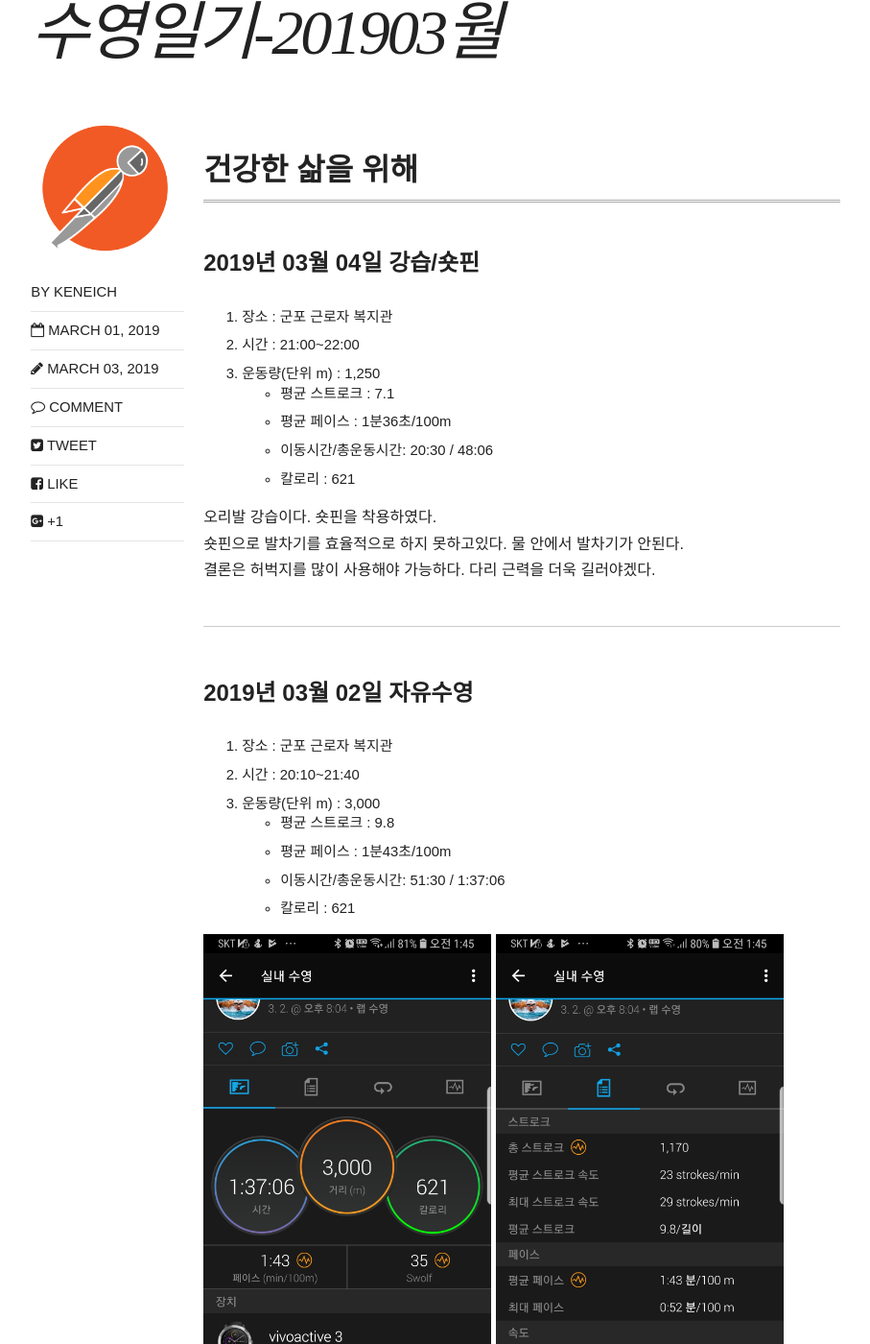
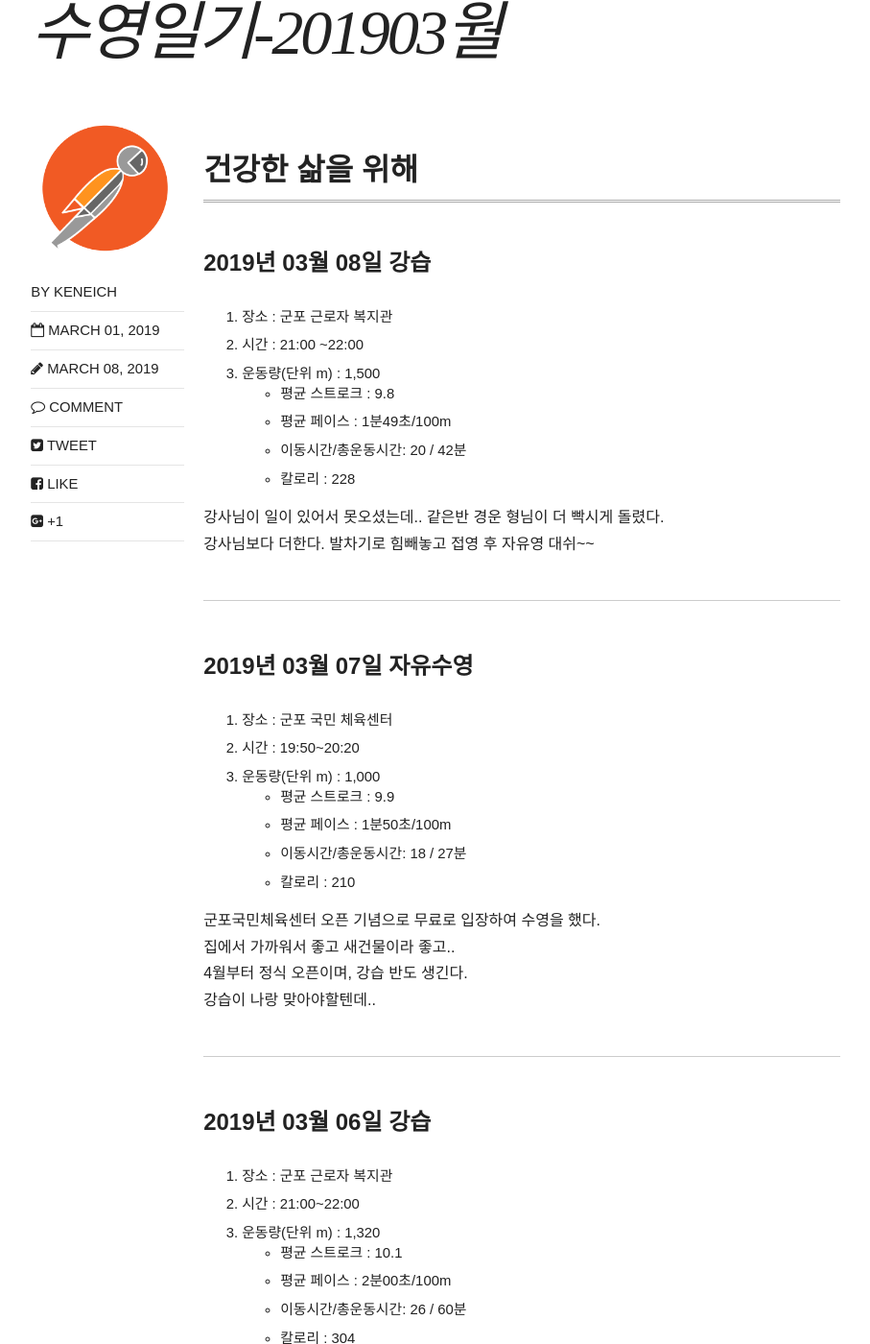
Before and after one commit to keneich/keneich.github.io, a Jekyll site: the page built from _posts/blog/2019-03-01-swimming.md, in a window 1280 px wide and 1400 px high, scrolled down 828 px. Shown: the whole window at 96% size, without its empty margins (186-1093 px from the left). Built offline with Jekyll 4.4.1, drawn with Linux system fonts in a browser that asks for light colours; nearby versions of some CDN libraries; comment, search, counter and statistics services are not loaded; some of the changed text lies outside the part shown.

Commit message:
0308 commit

```diff
--- a/_posts/blog/2019-03-01-swimming.md
+++ b/_posts/blog/2019-03-01-swimming.md
@@ -5,7 +5,7 @@ categories: blog
 title: "수영일기-201903월"
 excerpt: "2019년 3월의 수영을 기록한다."
 date: 2019-03-01 00:05:27
-modified: 2019-03-03 00:05:27
+modified: 2019-03-08 00:05:27
 tags: [swim]
 image:
   feature: 2019-02-27-swimming0227/swim01.png
@@ -13,6 +13,61 @@ share: true
 sitemap: true
 ---
 # 건강한 삶을 위해
+
+### 2019년 03월 08일 강습
+1. 장소 : 군포 근로자 복지관
+2. 시간 : 21:00 ~22:00
+3. 운동량(단위 m) : 1,500
+  - 평균 스트로크 : 9.8
+  - 평균 페이스 : 1분49초/100m
+  - 이동시간/총운동시간: 20 / 42분
+  - 칼로리 : 228
+
+강사님이 일이 있어서 못오셨는데.. 같은반 경운 형님이 더 빡시게 돌렸다.
+강사님보다 더한다. 발차기로 힘빼놓고 접영 후 자유영 대쉬~~
+
+---
+
+### 2019년 03월 07일 자유수영
+1. 장소 : 군포 국민 체육센터
+2. 시간 : 19:50~20:20
+3. 운동량(단위 m) : 1,000
+  - 평균 스트로크 : 9.9
+  - 평균 페이스 : 1분50초/100m
+  - 이동시간/총운동시간: 18 / 27분
+  - 칼로리 : 210
+
+군포국민체육센터 오픈 기념으로 무료로 입장하여 수영을 했다.
+집에서 가까워서 좋고 새건물이라 좋고..
+4월부터 정식 오픈이며, 강습 반도 생긴다.
+강습이 나랑 맞아야할텐데..
+
+---
+
+### 2019년 03월 06일 강습
+1. 장소 : 군포 근로자 복지관
+2. 시간 : 21:00~22:00
+3. 운동량(단위 m) : 1,320
+  - 평균 스트로크 : 10.1
+  - 평균 페이스 : 2분00초/100m
+  - 이동시간/총운동시간: 26 / 60분
+  - 칼로리 : 304
+
+이 날 무엇을 했었나? 기록이 너무 안좋다.
+기억이 안난다.
+
+---
+
+### 2019년 03월 05일 자유수영
+1. 장소 : 군포 근로자 복지관
+2. 시간 : 20:00~21:00
+3. 운동량(단위 m) : 1,000
+  - 평균 스트로크 : 9.2
+  - 평균 페이스 : 1분42초/100m
+  - 이동시간/총운동시간: 17분 / 54분
+  - 칼로리 : 215
+
+---
 
 ### 2019년 03월 04일 강습/숏핀
 1. 장소 : 군포 근로자 복지관
```
Also changed, not shown: _posts/blog/2019-03-01-reading.md (+43 -3 lines), 3 other files.
